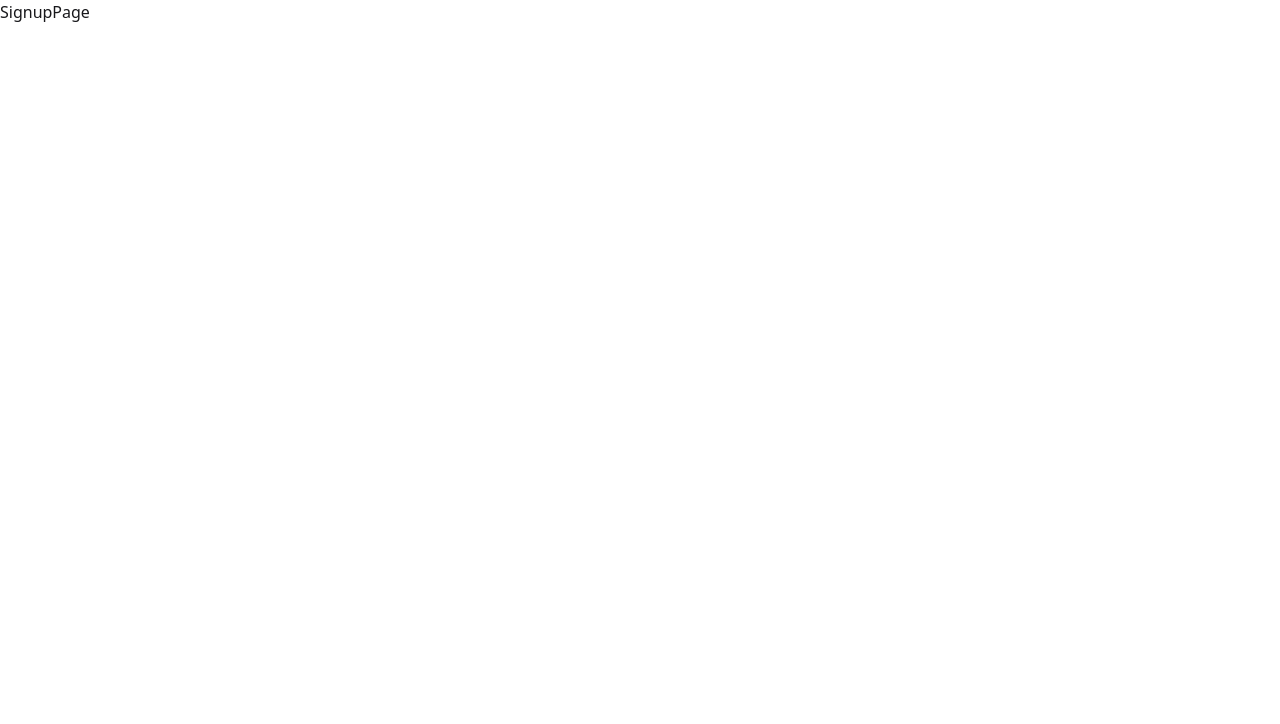
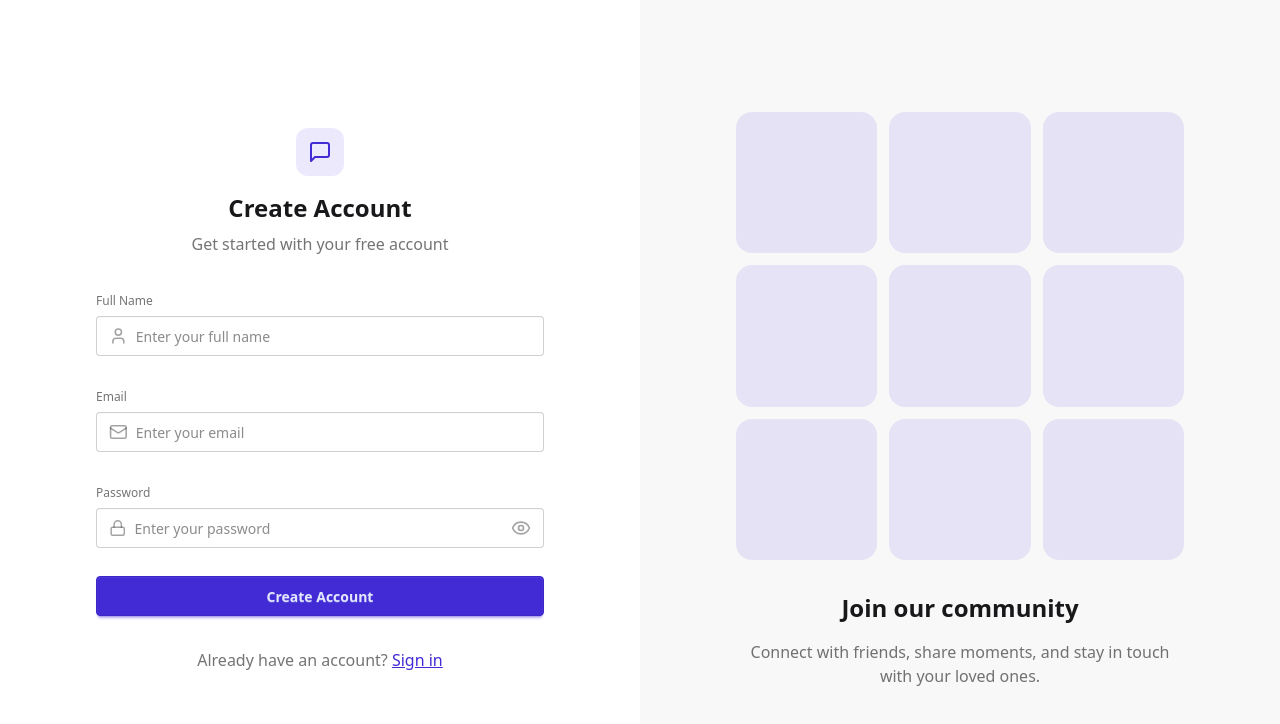
Before and after one commit to emirozder/mern-chat-app, a React (Vite) app in the folder frontend/: page /signup in a window 1280 px wide. Shown: the top 724 px of the page. Built offline with nearby package versions, Linux system fonts and the light colour scheme.

Commit message:
feat: signup page and operations

```diff
--- /dev/null
+++ b/frontend/components/AuthImagePattern.jsx
@@ -0,0 +1,22 @@
+const AuthImagePattern = ({ title, subtitle }) => {
+  return (
+    <div className="hidden lg:flex items-center justify-center bg-base-200 p-12">
+      <div className="max-w-md text-center">
+        <div className="grid grid-cols-3 gap-3 mb-8">
+          {[...Array(9)].map((_, i) => (
+            <div
+              key={i}
+              className={`aspect-square rounded-2xl bg-primary/10 ${
+                i % 2 === 0 ? "animate-pulse" : ""
+              }`}
+            />
+          ))}
+        </div>
+        <h2 className="text-2xl font-bold mb-4">{title}</h2>
+        <p className="text-base-content/60">{subtitle}</p>
+      </div>
+    </div>
+  );
+};
+
+export default AuthImagePattern;
--- a/frontend/eslint.config.js
+++ b/frontend/eslint.config.js
@@ -1,8 +1,8 @@
 import js from '@eslint/js'
-import globals from 'globals'
 import react from 'eslint-plugin-react'
 import reactHooks from 'eslint-plugin-react-hooks'
 import reactRefresh from 'eslint-plugin-react-refresh'
+import globals from 'globals'
 
 export default [
   { ignores: ['dist'] },
@@ -29,6 +29,7 @@ export default [
       ...react.configs['jsx-runtime'].rules,
       ...reactHooks.configs.recommended.rules,
       'react/jsx-no-target-blank': 'off',
+      "react/prop-types": "off",
       'react-refresh/only-export-components': [
         'warn',
         { allowConstantExport: true },
--- a/frontend/src/App.jsx
+++ b/frontend/src/App.jsx
@@ -1,5 +1,6 @@
 import { Loader } from "lucide-react";
 import { useEffect } from "react";
+import { Toaster } from "react-hot-toast";
 import { Navigate, Route, Routes, useLocation } from "react-router-dom";
 import HomePage from "./pages/HomePage";
 import LoginPage from "./pages/LoginPage";
@@ -54,6 +55,8 @@ function App() {
             element={authUser ? <ProfilePage /> : <Navigate to="/login" />} // If user is authenticated, it can access profile page, else redirect to login page
           />
         </Routes>
+
+        <Toaster />
       </div>
     </>
   );
--- a/frontend/src/index.css
+++ b/frontend/src/index.css
@@ -1,2 +1,4 @@
 @import "tailwindcss";
-@plugin "daisyui";
+@plugin "daisyui" {
+  themes: all;
+}
--- a/frontend/src/pages/SignupPage.jsx
+++ b/frontend/src/pages/SignupPage.jsx
@@ -1,5 +1,157 @@
+import {
+  Eye,
+  EyeOff,
+  Loader2,
+  Lock,
+  Mail,
+  MessageSquare,
+  User,
+} from "lucide-react";
+import { useState } from "react";
+import { Link } from "react-router-dom";
+import AuthImagePattern from "../../components/AuthImagePattern";
+import { useAuthStore } from "../store/useAuthStore";
+
 const SignupPage = () => {
-  return <div>SignupPage</div>;
+  const { isSigningUp, signup } = useAuthStore();
+  const [showPassword, setShowPassword] = useState(false);
+
+  // Form Data
+  const [formData, setFormData] = useState({
+    fullName: "",
+    email: "",
+    password: "",
+  });
+
+  const handleSubmit = (e) => {
+    e.preventDefault();
+    signup(formData);
+  };
+
+  return (
+    <div className="min-h-screen grid lg:grid-cols-2">
+      {/* LEFT (TOP FOR MOBILE) SECTION */}
+      <div className="flex flex-col justify-center items-center p-6 sm:p-12">
+        <div className="w-full max-w-md space-y-8">
+          {/* LOGO */}
+          <div className="text-center mb-8">
+            <div className="flex flex-col items-center gap-2 group">
+              <div
+                className="size-12 rounded-xl bg-primary/10 flex items-center justify-center
+              group-hover:bg-primary/20 transition-colors"
+              >
+                <MessageSquare className="size-6 text-primary" />
+              </div>
+              <h1 className="text-2xl font-bold mt-2">Create Account</h1>
+              <p className="text-base-content/60">
+                Get started with your free account
+              </p>
+            </div>
+          </div>
+
+          {/* FORM */}
+          <form onSubmit={handleSubmit} className="space-y-6">
+            <div className="fieldset">
+              <label className="label">Full Name</label>
+              <label className="input validator w-full">
+                <User className="size-5 text-base-content/40" />
+                <input
+                  type="input"
+                  required
+                  placeholder="Enter your full name"
+                  value={formData.fullName}
+                  onChange={(e) =>
+                    setFormData({ ...formData, fullName: e.target.value })
+                  }
+                />
+              </label>
+              <p className="validator-hint hidden">Full name is required</p>
+            </div>
+
+            <div className="fieldset">
+              <label className="label">Email</label>
+              <label className="input validator w-full">
+                <Mail className="size-5 text-base-content/40" />
+                <input
+                  type="email"
+                  placeholder="Enter your email "
+                  required
+                  value={formData.email}
+                  onChange={(e) =>
+                    setFormData({ ...formData, email: e.target.value })
+                  }
+                />
+              </label>
+              <div className="validator-hint hidden">
+                Enter valid email address
+              </div>
+            </div>
+
+            <div className="fieldset">
+              <label className="label">Password</label>
+              <label className="input validator w-full">
+                <Lock className="size-5 text-base-content/40" />
+                <input
+                  type={showPassword ? "text" : "password"}
+                  required
+                  placeholder="Enter your password"
+                  minLength="6"
+                  value={formData.password}
+                  onChange={(e) =>
+                    setFormData({ ...formData, password: e.target.value })
+                  }
+                />
+                <button
+                  type="button"
+                  className="cursor-pointer"
+                  onClick={() => setShowPassword(!showPassword)}
+                >
+                  {showPassword ? (
+                    <EyeOff className="size-5 text-base-content/40" />
+                  ) : (
+                    <Eye className="size-5 text-base-content/40" />
+                  )}
+                </button>
+              </label>
+              <p className="validator-hint hidden">
+                Password must be at least 6 characters
+              </p>
+            </div>
+
+            <button
+              className="btn btn-primary w-full"
+              type="submit"
+              disabled={isSigningUp}
+            >
+              {isSigningUp ? (
+                <>
+                  <Loader2 className="size-5 animate-spin" />
+                  Loading...
+                </>
+              ) : (
+                "Create Account"
+              )}
+            </button>
+          </form>
+
+          <div className="text-center">
+            <p className="text-base-content/60">
+              Already have an account?{" "}
+              <Link to="/login" className="link link-primary">
+                Sign in
+              </Link>
+            </p>
+          </div>
+        </div>
+      </div>
+
+      {/* RIGHT (BOTTOM FOR MOBILE) SECTION */}
+      <AuthImagePattern
+        title="Join our community"
+        subtitle="Connect with friends, share moments, and stay in touch with your loved ones."
+      />
+    </div>
+  );
 };
 
 export default SignupPage;
--- a/frontend/src/store/useAuthStore.js
+++ b/frontend/src/store/useAuthStore.js
@@ -1,3 +1,4 @@
+import toast from "react-hot-toast";
 import { create } from 'zustand';
 import { AxiosInstance } from '../lib/axios';
 
@@ -9,8 +10,8 @@ export const useAuthStore = create((set) => ({
   isCheckingAuth: false,
 
   checkAuth: async () => {
+    set({ isCheckingAuth: true })
     try {
-      set({ isCheckingAuth: true })
       const res = await AxiosInstance.get("/auth/check-auth")
       set({ authUser: res.data.data })
     } catch (error) {
@@ -19,5 +20,18 @@ export const useAuthStore = create((set) => ({
     } finally {
       set({ isCheckingAuth: false })
     }
-  }
+  },
+
+  signup: async (formData) => {
+    set({ isSigningUp: true })
+    try {
+      const res = await AxiosInstance.post("/auth/signup", formData)
+      set({ authUser: res.data.data })
+      res.data.success === true ? toast.success("Account created successfully") : toast.error(res.data.message)
+    } catch (error) {
+      toast.error(error.response.data.message);
+    } finally {
+      set({ isSigningUp: false })
+    }
+  },
 }))
```
